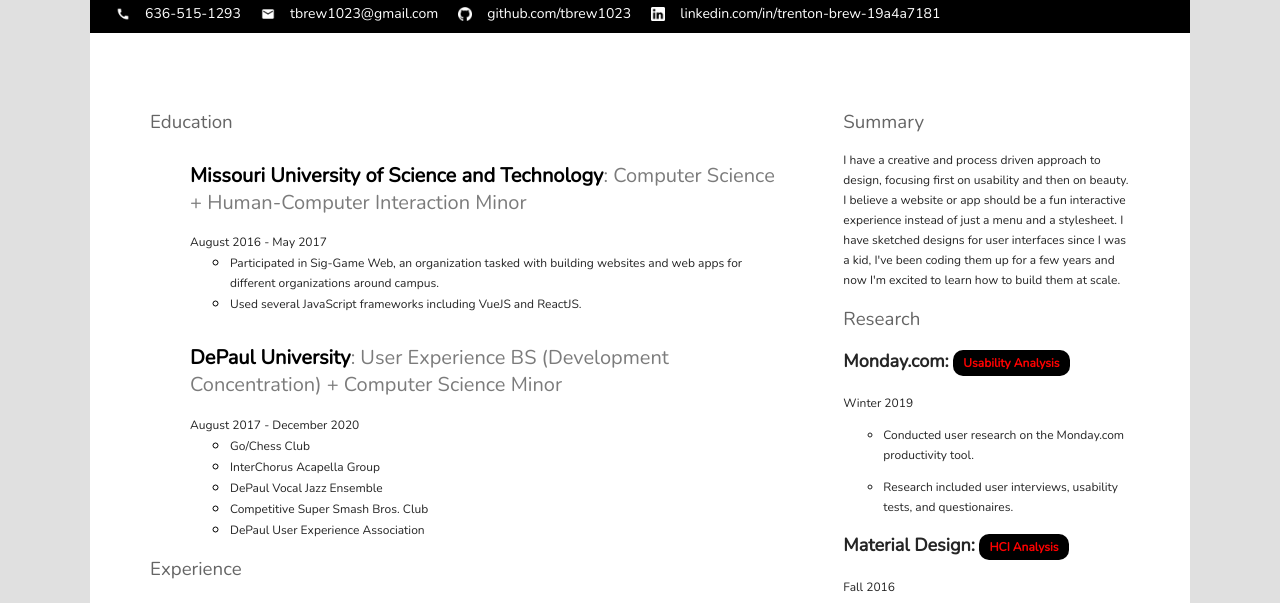
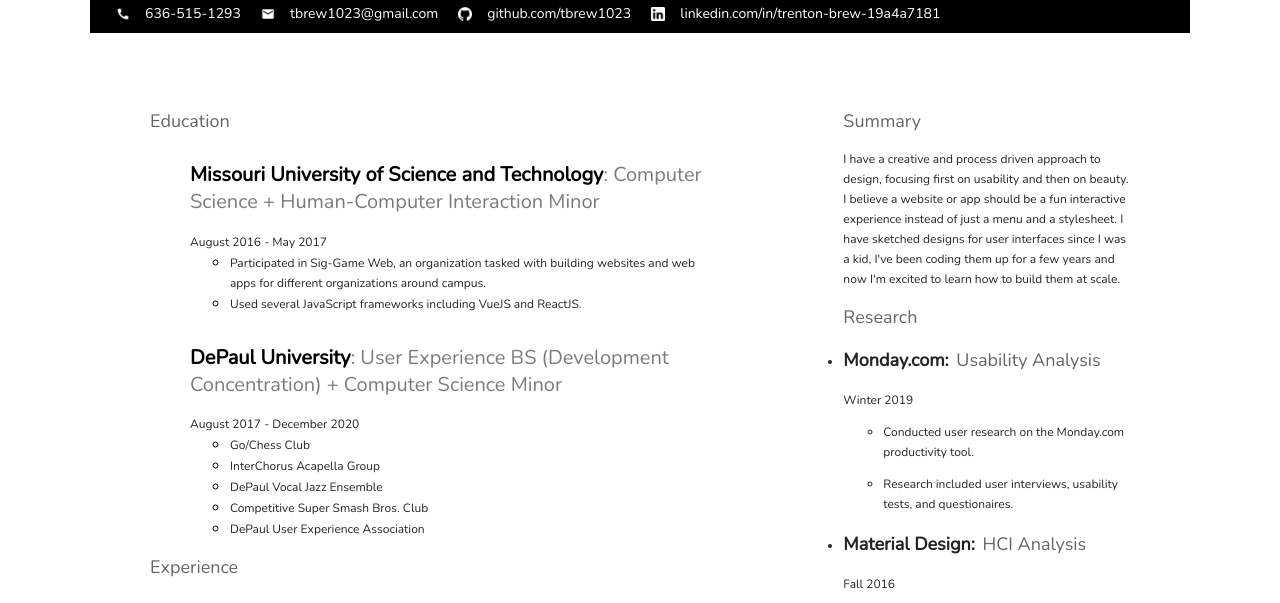
Before and after one commit to trentbrew/old-resume, a plain HTML site: page index.html in a window 1280 px wide. Shown: the part 179-782 px from the top of the page. Drawn offline with nearby package versions, Linux system fonts and the light colour scheme.

Commit message:
new projects

```diff
--- a/index.html
+++ b/index.html
@@ -97,7 +97,7 @@
           <p>I have a creative and process driven approach to design, focusing first on usability and then on beauty. I believe a website or app should be a fun interactive experience instead of just a menu and a stylesheet. I have sketched designs for user interfaces since I was a kid, I've been coding them up for a few years and now I'm excited to learn how to build them at scale.</p>
           <h3>Research</h3>
           <ul style="padding-left: 0px">
-            <a href="http://trentbrew.com/projects/p4.pdf"><li class="first">
+            <a href="http://trentbrew.com/projects/p4.pdf"><li>
               <h2>Monday.com: <span class="research-title">Usability Analysis</span></h2>
               <p>Winter 2019</p>
               <ul>
@@ -105,7 +105,7 @@
                 <li><p>Research included user interviews, usability tests, and questionaires.</p></li>
               </ul>
             </li></a>
-            <a href="https://docs.google.com/presentation/d/1vBvlL7ixT04dreJJVqs7KZhJIW_R8UHc06reqcvzIkI/edit?usp=sharing"><li class="first">
+            <a href="https://docs.google.com/presentation/d/1vBvlL7ixT04dreJJVqs7KZhJIW_R8UHc06reqcvzIkI/edit?usp=sharing"><li>
               <h2>Material Design: <span class="research-title">HCI Analysis</span></h2>
               <p>Fall 2016</p>
               <ul>
--- a/styles/styles.scss
+++ b/styles/styles.scss
@@ -5,7 +5,7 @@ $ColorPrimary: black;
 $GlobalPadding: 30px;
 
 body {
-  background-color: $ColorLightGray;
+  background-color: white;
   color: $ColorText;
   font-family: 'Nunito', sans-serif;
   line-height: 20px;
@@ -137,12 +137,17 @@ h3 {
   grid-template-columns: 2fr 1fr;
   border-radius: 0px 0px 15px 15px;
 
+  .first {
+    //background: red;
+    width: 90%;
+  }
+
   h3 {
     font-weight: normal;
     color: $ColorText;
     opacity: 0.6;
     //text-decoration: underline;
-    //font-size:
+    font-size: 18px;
   }
 
   p {
@@ -251,7 +256,12 @@ h3 {
     }
 
     .research-title {
-      color: red;
+      color: black !important;
+      background: white!important;
+      padding: 0px 0px 0px 3px!important;
+      font-size: 18px!important;
+      opacity: 0.6;
+      font-weight: normal;
     }
 
     span {
```
Also changed, not shown: styles/styles.css, 1 other file.
